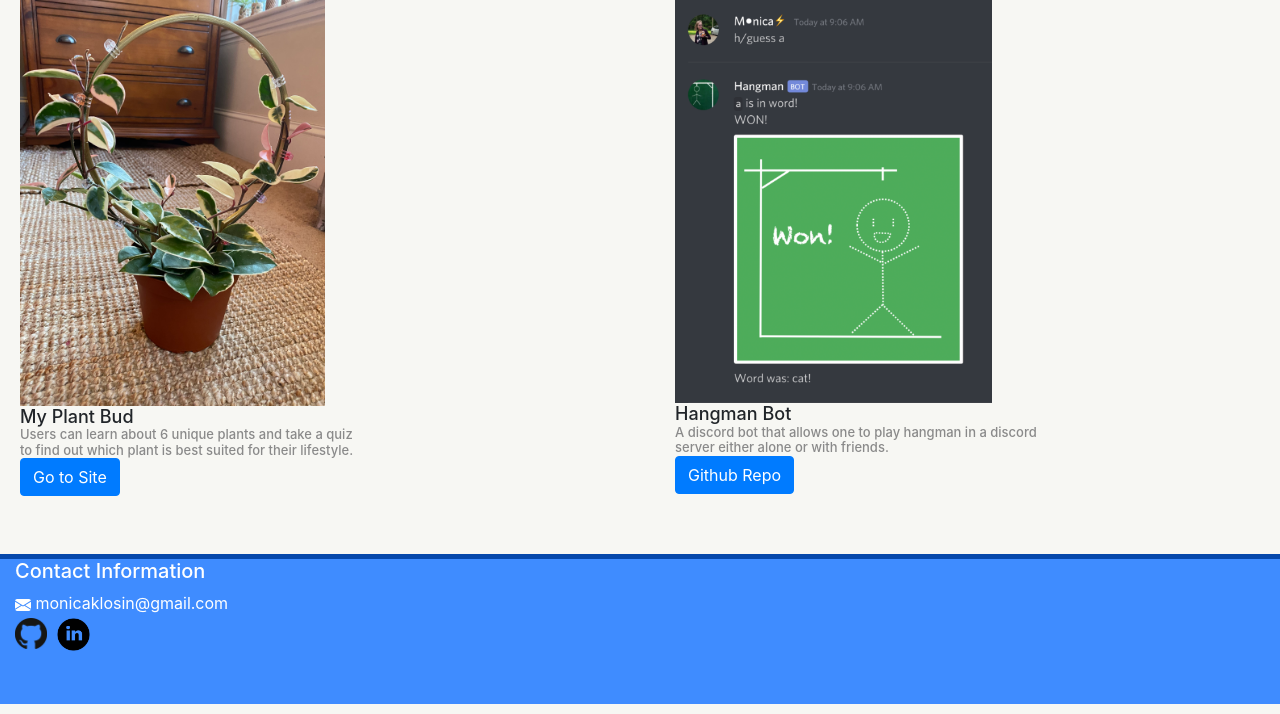
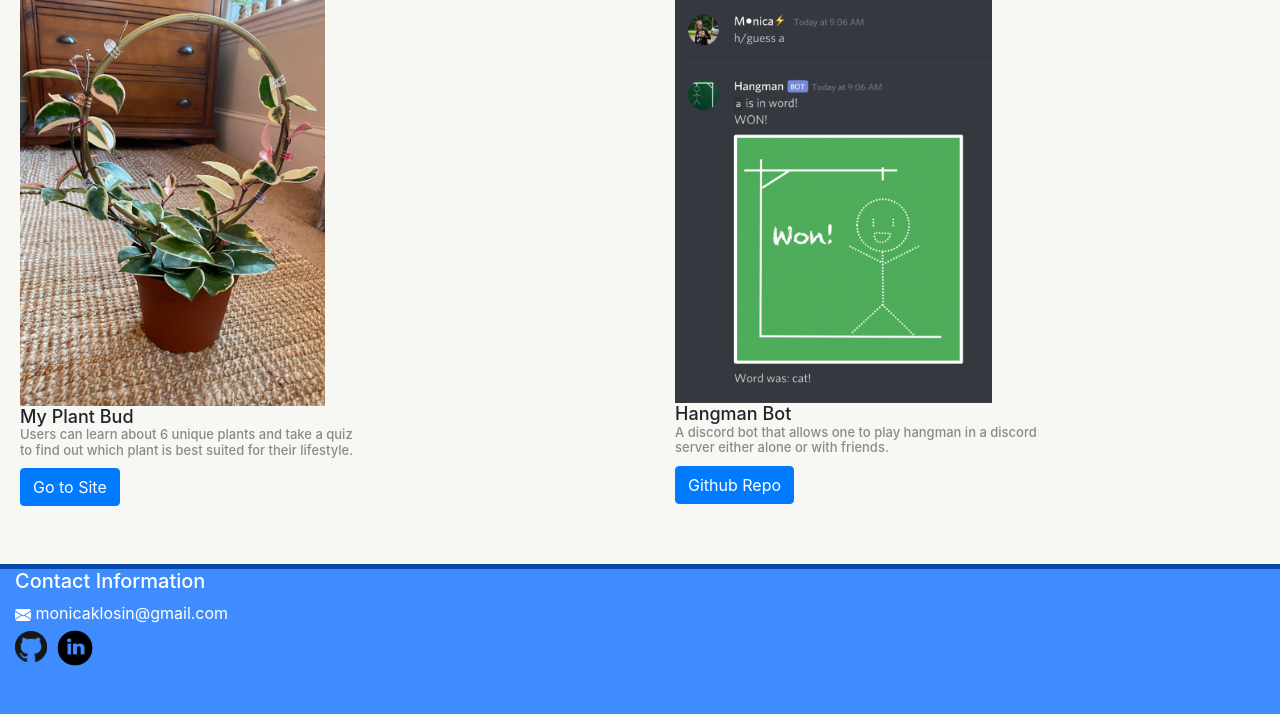
Before and after one commit to klosinm/PersonalWebsite, a Flask app: page /portfolio in a window 1280 px wide. Shown: the part 171-885 px from the top of the page. Run offline with Flask 2, Linux system fonts and the light colour scheme; some libraries are stand-ins or nearby versions.

Commit message:
working on footer

```diff
--- a/templates/base.html
+++ b/templates/base.html
@@ -10,6 +10,8 @@ footer {
   color: white;
  border-top: 5px solid #0748aa;
 }
+
+
 
 </style>
 
@@ -62,7 +64,9 @@ footer {
 </body>
 
 <footer class="navbar-fixed-bottom">
-    <!-- Footer Links -->
+
+
+
     <div class="container-fluid text-center text-md-left">
         <!-- Grid row -->
         <div class="row">
@@ -84,9 +88,15 @@ footer {
 
                     <li>
 
-                      <img href="https://github.com/klosinm" src="{{url_for('static', filename='Images/github.png')}}" width="11%" style="margin-right:5px" />
+                    <p>
+                         <a href="https://github.com/klosinm">
+                            <img  src="{{url_for('static', filename='Images/github.png')}}" width="11%" style="margin-right:5px">
+                        </a>
 
-                      <img href="https://www.linkedin.com/in/monica-klosin-476316b6/" src="{{url_for('static', filename='Images/link.png')}}" width="12%" style="margin-top:2px" />
+                        <a href="https://www.linkedin.com/in/monica-klosin-476316b6/">
+                            <img src="{{url_for('static', filename='Images/link.png')}}" width="13%" style="margin-top:4px">
+                        </a>
+                    </p>
 
                     </li>
 
--- a/templates/portfolio.html
+++ b/templates/portfolio.html
@@ -4,6 +4,9 @@
 
 <style>
 
+.btn{
+    margin-top: 10px;
+}
 .row {
   display: flex;
 }
--- a/templates/resume.html
+++ b/templates/resume.html
@@ -1,7 +1,6 @@
 {% extends "base.html" %}
 {% block title %}Resume{% endblock %}
 {% block content %}
-
 
 <style>
  .Header {
```
